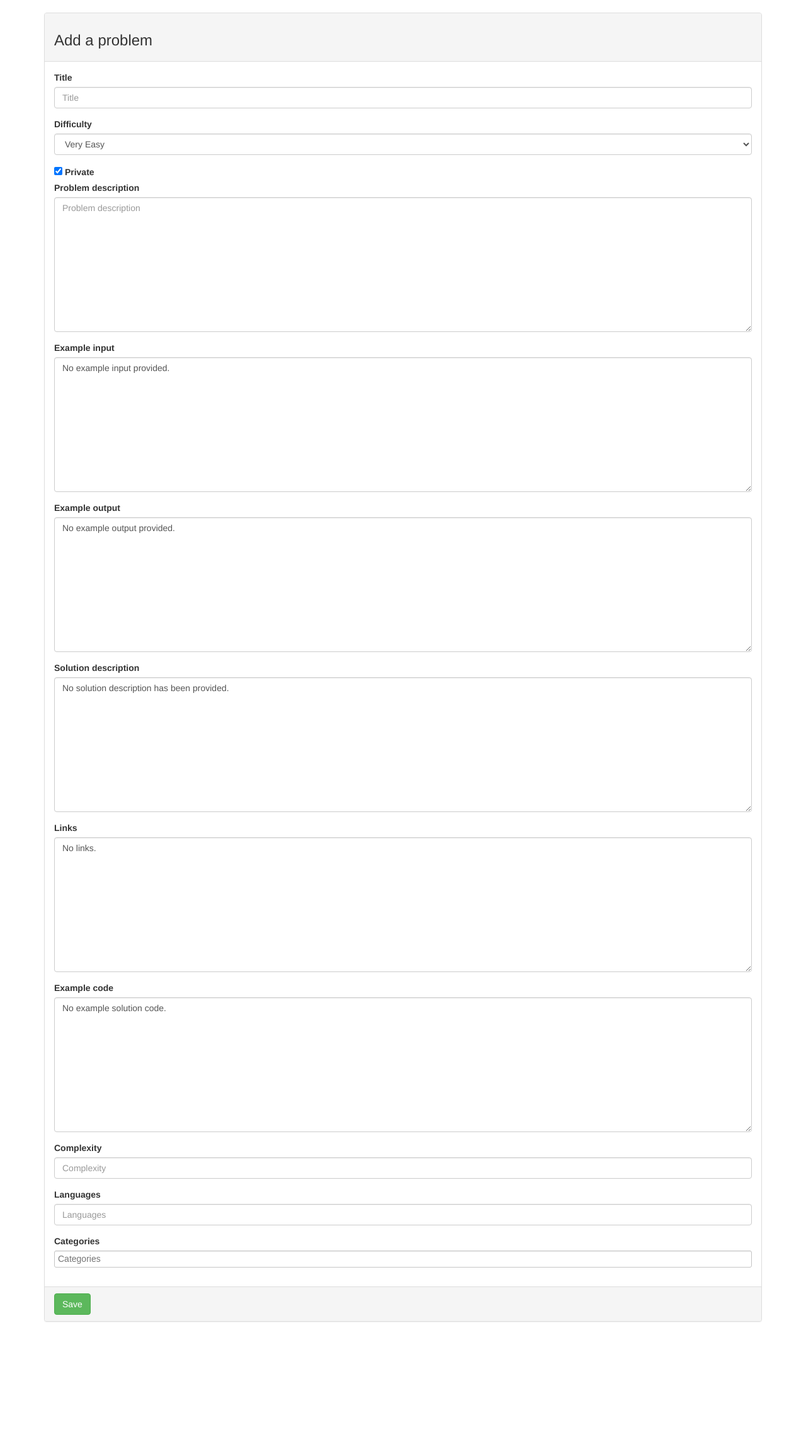
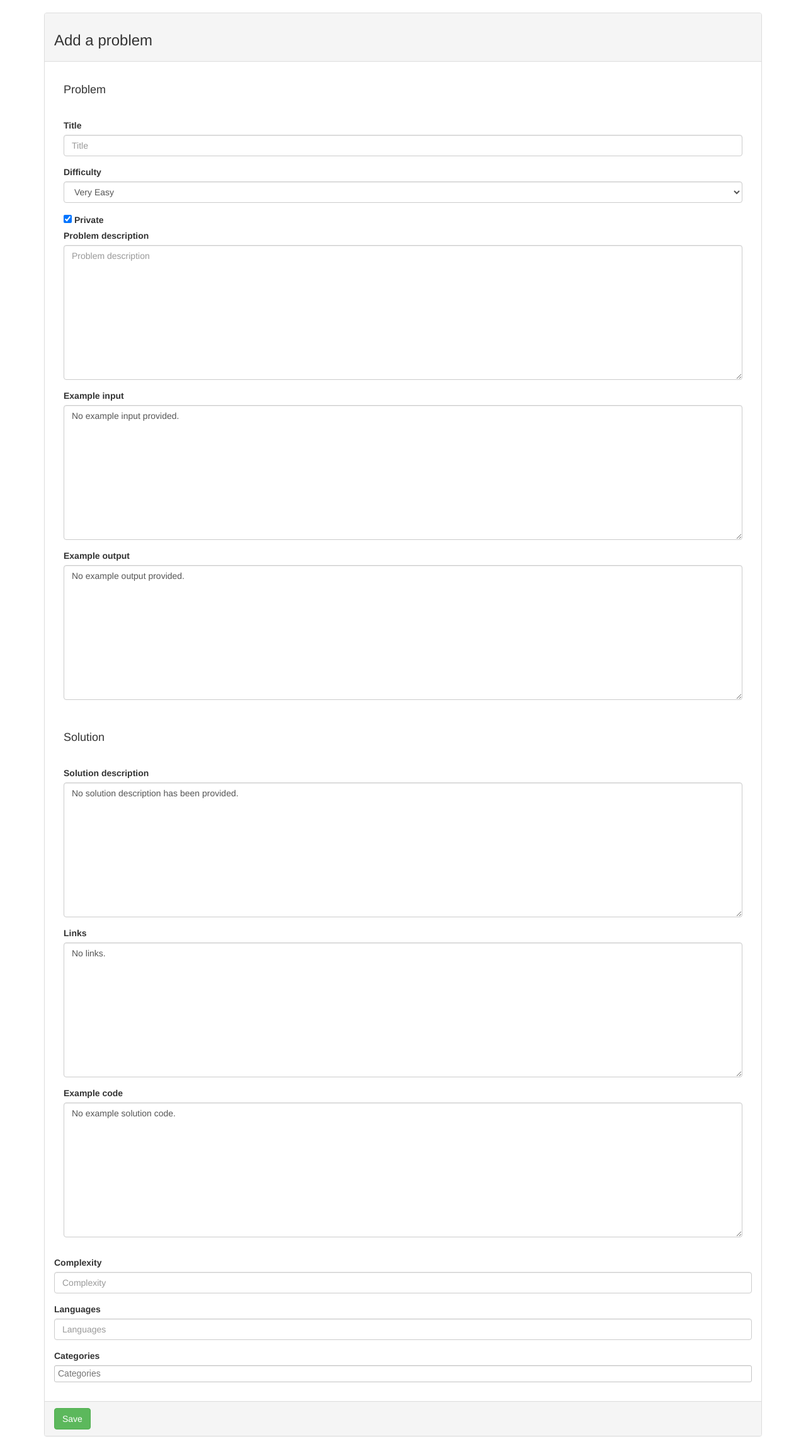
Before and after one commit to Hannarst/FindingProblems, a Django app: page /problems/add/ in a window 1280 px wide. Shown: the part 52-2352 px from the top of the page at 63% size. Before the commit the page ends 2150 px from the top, so only its background shows below. Run offline with Django 3.2, Linux system fonts and the light colour scheme; the visitor is signed in with stand-in values (Sample User, id 1); data comes from the database, SQL or seed files in the repository; some libraries are stand-ins or nearby versions.

Commit message:
[refactor, ui] made the problem input form a bit prettier

```diff
--- a/problems/templates/problems/problem_input.html
+++ b/problems/templates/problems/problem_input.html
@@ -1,9 +1,19 @@
 {% load bootstrap3 %}
 <form method="POST" class="post-form">{% csrf_token %}
     <div class="panel-body">
-        {% bootstrap_form problem_form %}
-        {% bootstrap_form content_form %}
-        {% bootstrap_form solution_form %}
+        <div class="panel-heading">
+            <h4>Problem</h4>
+        </div>
+        <div class="panel-body" name="problem">
+            {% bootstrap_form problem_form %}
+            {% bootstrap_form content_form %}
+        </div>
+        <div class="panel-heading">
+            <h4>Solution</h4>
+        </div>
+        <div class="panel-body" name="solution">
+            {% bootstrap_form solution_form %}
+        </div>
         <div class="form-group">
             <label class="control-label" for="id_complexity">Complexity</label>
             <input class="form-control" id="id_complexity" maxlength="1000" name="complexity" placeholder="Complexity" title="" type="text" required="" value="{{ complexity }}">
```
